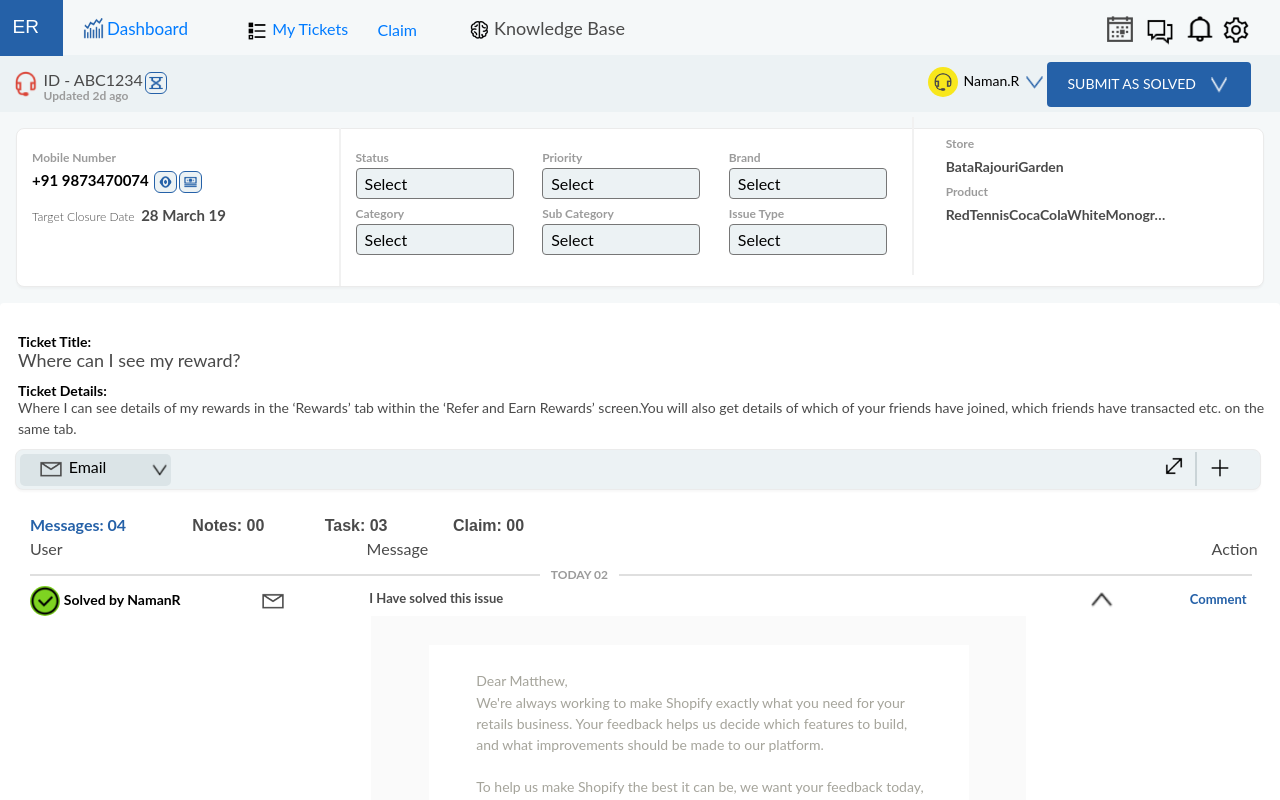
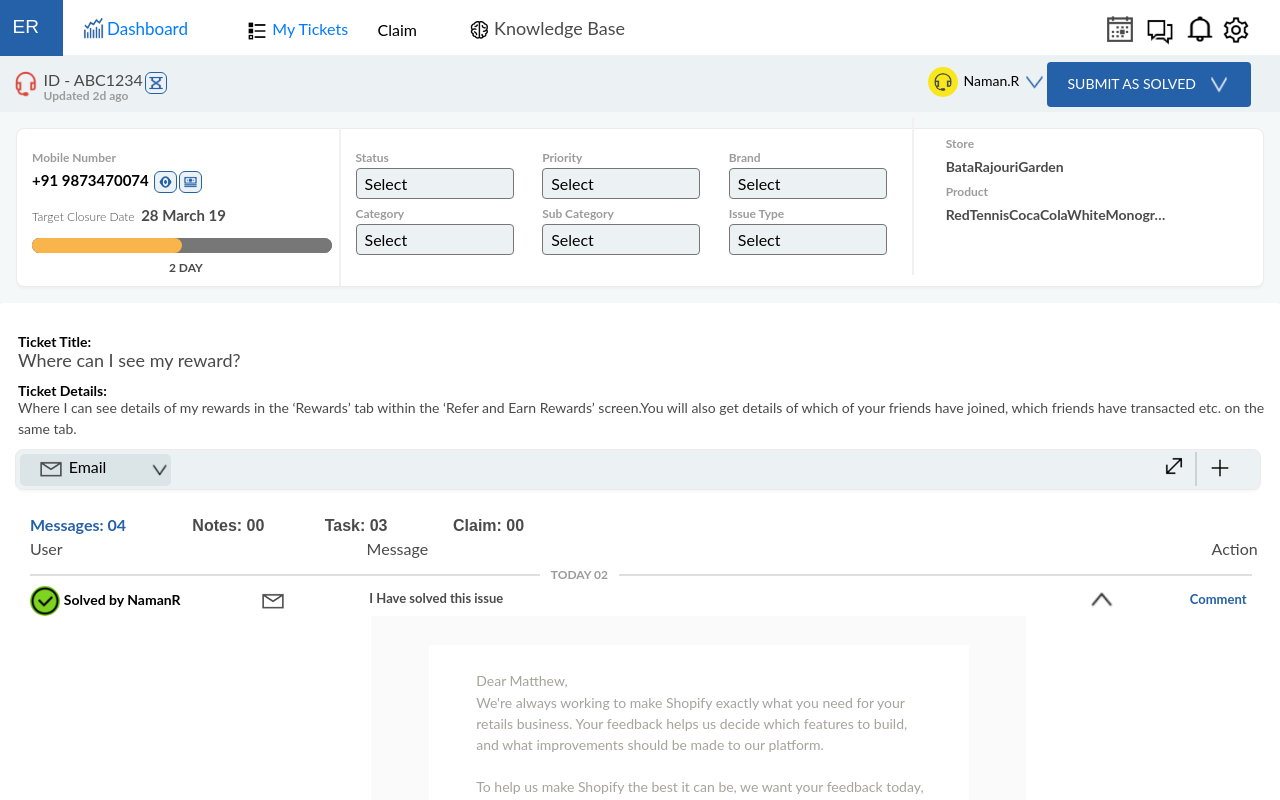
Before and after one commit to kaustubhbagwe123/Easyrewardz_Ticketing_React, a React (Create React App) app: page /MyTicket in a window 1280 px wide. Shown: the top 800 px of the page. Built offline with nearby package versions, Linux system fonts and the light colour scheme.

Commit message:
set link in navbar

```diff
--- a/src/Component/Header.js
+++ b/src/Component/Header.js
@@ -35,17 +35,17 @@ export class Header extends Component {
               <div className="col-md-2 nav-tab3">
                 <img src="Images/dashboard.png" alt="logo" className="dashboardImg1" />
                 {/* <label className="dashboards-label1">Dashboard</label> */}
-                <a href="dashboard" className="dashboards-label1">Dashboard</a>
+                <a href="dashboard"><label className="dashboards-label1">Dashboard</label></a>
               </div>
 
               <div className="col-md-2 nav-tab1">
                 <img src="Images/ticket.png" alt="logo" className="myTicket" />
                 {/* <label>My Tickets</label> */}
-                <a href="myTicket">My Tickets</a>
+                <a href="myTicket"><label>My Tickets</label></a>
               </div>
               <div className="col-md-2 claim-space">
                 {/* <label className="claim-label">Claim</label> */}
-                <a href="claim" className="claim-label">Claim</a>
+                <a href="claim"><label className="claim-label">Claim</label></a>
               </div>
               <div className="col-md-4 nav-tab2">
                 <img src="Images/knowledge.png" alt="logo" className="knowledgeNav" />
--- a/src/assets/css/custome.css
+++ b/src/assets/css/custome.css
@@ -6,6 +6,7 @@
   /* margin-bottom: 30px; */
   -webkit-transition: all 0.5s ease-in-out;
   transition: all 0.5s ease-in-out;
+  background-color: white;
 }
 .rectangle-nav-header{
     background-color: #FFFFFF;
@@ -33,6 +34,7 @@
   }
   .claim-label{
     margin-left: 333%;
+    color: black;
   }
   .knowledge-base{
     color: #4A4A4A;
@@ -208,6 +210,8 @@
 .nav-tab1{
   margin-top: -3%;
   margin-left: 28%;
+  position: relative;
+  z-index: 1;
 }
 .nav-tab2{
   margin-top: -3.5%;
@@ -216,6 +220,8 @@
 .nav-tab3{
   margin-top: -41px;
   margin-left: 68px;
+  position: relative;
+  z-index: 1;
 }
 .ticket-label{
   font-size: 18px;
@@ -680,6 +686,7 @@ padding-top: 5px;
 }
 .card-space-1{
   padding-top: 10px;
+  padding-bottom: 8px;
 }
 .hi-naman-please-hel{
   color: #4A4A4A;
@@ -2125,3 +2132,51 @@ button {
 
 }
 /**************************************/
+
+/********Shlok css for Historical task popup********/
+/**Historical popup css start**/
+.historical-model{
+  border-radius: 10px;
+}
+.table-scrolling{
+  min-height: 300px;
+  overflow: auto;
+  max-height: 350px;
+}
+/**Historical popup css edn**/
+
+/*Progress bar in my tickeyt page*/
+progress {
+  /* RESETS */
+  -webkit-appearance: none;
+  -moz-appearance: none;
+  appearance: none;
+  border: none;
+
+  width: 300px;
+  height: 15px;
+  border-radius: 20px;
+  background-color: #777;
+  color: rgb(20, 240, 221);
+}
+
+progress::-webkit-progress-bar {
+  background-color: #777;
+  border-radius: 20px;
+}
+
+progress::-webkit-progress-value {
+  background-color: #F9B54B;
+  border-radius: 20px;
+}
+
+progress::-moz-progress-bar {
+  background-color: #F9B54B;
+  border-radius: 20px;
+}
+.prog-indi-1 {
+  text-align: right;
+  width: 60%;
+  position: relative;
+  left: 2px;
+}
--- /dev/null
+++ b/src/routes/HistoricalTable.js
@@ -0,0 +1,51 @@
+import React from 'react';
+
+function HistoricalTable(){
+    return(
+        <div className="table-scrolling">
+            <table>
+                <thead>
+                    <tr>
+                        <th>Name</th>
+                        <th>Action</th>
+                        <th>Time & Date</th>
+                    </tr>
+                </thead>
+                <tbody>
+                    <tr>
+                        <td>Naman</td>
+                        <td>Task Linked with Ticket</td>
+                        <td>9/13/2019 12:00</td>
+                    </tr>
+                    <tr>
+                        <td>Auto/System</td>
+                        <td>Task Assigned to Store</td>
+                        <td>9/14/2019 12:00</td>
+                    </tr>
+                    <tr>
+                        <td>Mukesh</td>
+                        <td>Comment Added</td>
+                        <td>9/15/2019 12:00</td>
+                    </tr>
+                    <tr>
+                        <td>Auto/System</td>
+                        <td>Resolution Over Due</td>
+                        <td>9/16/2019 12:00</td>
+                    </tr>
+                    <tr>
+                        <td>Auto/System</td>
+                        <td>Task Priority Changed </td>
+                        <td>9/17/2019 12:00</td>
+                    </tr>
+                    <tr>
+                        <td>Mukesh</td>
+                        <td>Claim Raised</td>
+                        <td>9/18/2019 12:00</td>
+                    </tr>
+                </tbody>
+            </table>
+        </div>
+    );
+}
+
+export default HistoricalTable;
--- a/src/routes/MyTicket.js
+++ b/src/routes/MyTicket.js
@@ -1,5 +1,6 @@
 import React, { Component } from 'react';
 import Modal from "react-responsive-modal";
+import HistoricalTable from './HistoricalTable';
 
 class MyTicket extends Component {
         state = {
@@ -44,12 +45,14 @@ class MyTicket extends Component {
                         <img src="Images/loading.png" alt="Loading" className="loading-rectangle" onClick={this.onOpenModal}/>
                     </div>
                 </div>
-                <Modal open={open} onClose={this.onCloseModal} size="sm" >
+                <div className="historical-model">
+
+
+                <Modal open={open} onClose={this.onCloseModal} className="historical-model">
                     <h4>Historical Ticket</h4>
-                    <p>
-                        Lorem ipsum dolor sit amet, consectetur adipiscing elit.
-                    </p>
+                        <HistoricalTable/>
                 </Modal>
+                </div>
                 <div className="card-rectangle">
                     <div className="rectangle-box">
                         <div className="row">
@@ -64,6 +67,8 @@ class MyTicket extends Component {
                                     <label className="target-closure-date">Target Closure Date &nbsp;</label>
                                     <label className="Date-target">28 March 19</label>
                                 </div>
+                                <progress value="50" max="100"></progress>
+                                <p className="logout-label font-weight-bold prog-indi-1">2 day</p>
                             </div>
                             <div className="vl"></div>
                             <div className="col-md-6">
```
